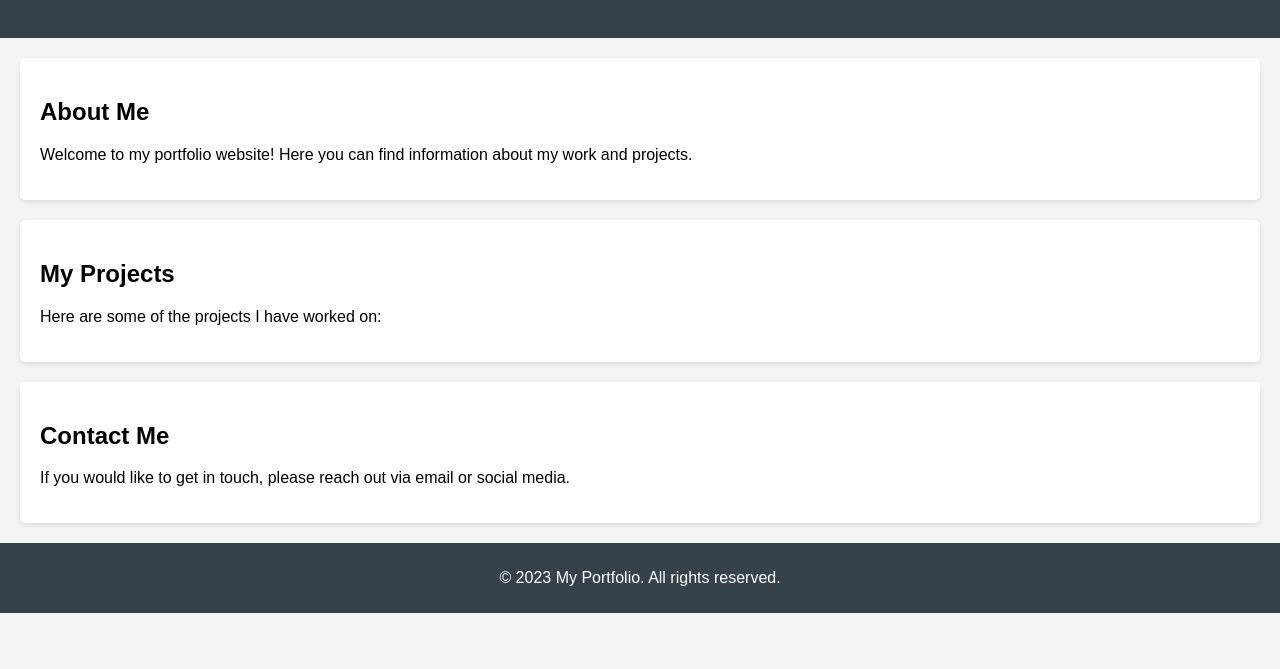
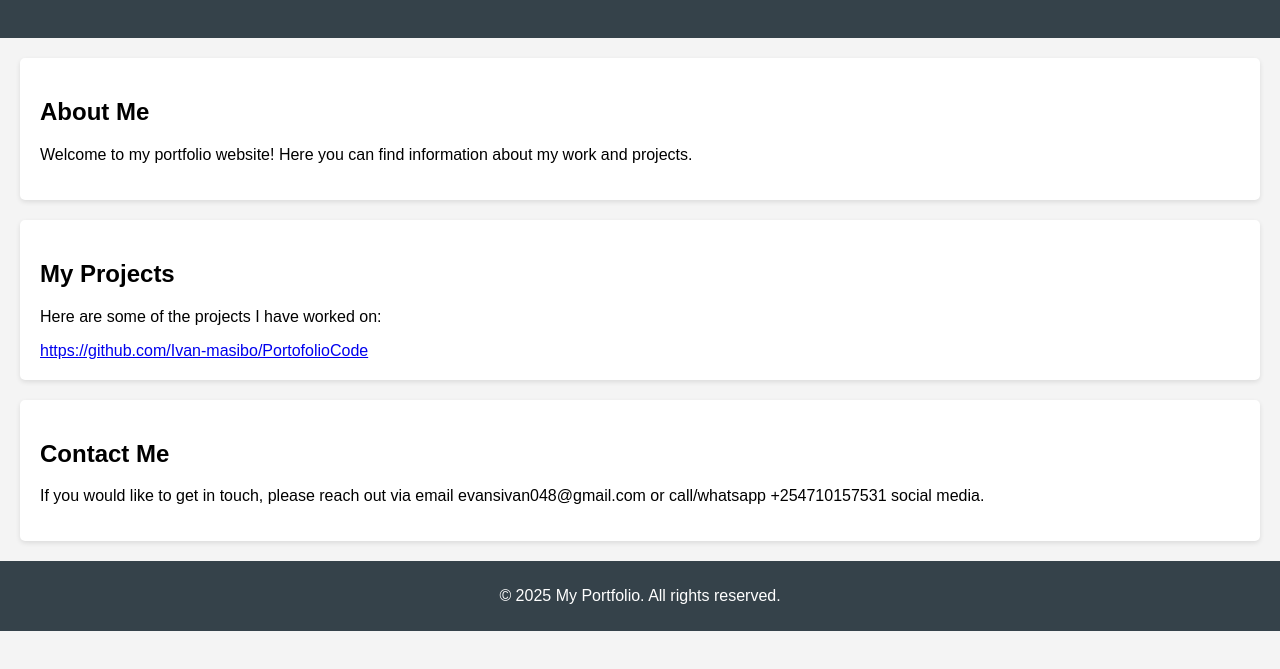
Before and after one commit to Ivan-masibo/PortofolioCode, a plain HTML site: page portfolio-website/src/index.html in a window 1280 px wide. Shown: the part 105-774 px from the top of the page. Drawn offline with Linux system fonts and the light colour scheme.

Commit message:
I changad my contact information

```diff
--- a/portfolio-website/src/index.html
+++ b/portfolio-website/src/index.html
@@ -22,14 +22,15 @@
     <section id="projects">
         <h2>My Projects</h2>
         <p>Here are some of the projects I have worked on:</p>
-        <!-- Add project details here -->
+        <!-- Ivan-masibo-->
+        <a href="https://github.com/Ivan-masibo/PortofolioCode">https://github.com/Ivan-masibo/PortofolioCode</a>
     </section>
     <section id="contact">
         <h2>Contact Me</h2>
-        <p>If you would like to get in touch, please reach out via email or social media.</p>
+        <p>If you would like to get in touch, please reach out via email evansivan048@gmail.com or call/whatsapp +254710157531 social media.</p>
     </section>
     <footer>
-        <p>&copy; 2023 My Portfolio. All rights reserved.</p>
+        <p>&copy; 2025 My Portfolio. All rights reserved.</p>
     </footer>
 </body>
 </html>
```
Also changed, not shown: 2 other files.
